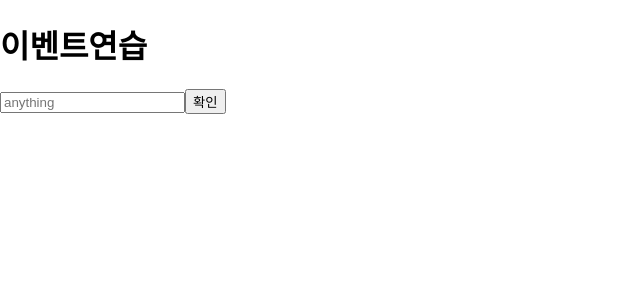
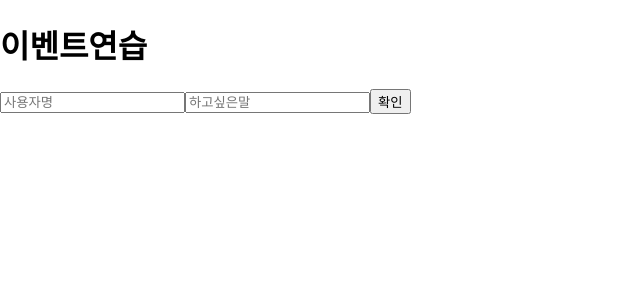
Before and after one commit to winertop6924/practice, a React (Create React App) app: page / in a window 1280 px wide. Shown: the top 300 px of the page, without its empty margins (0-640 px from the left). Built offline with nearby package versions, Linux system fonts and the light colour scheme.

Commit message:
input 여러개 다루기

```diff
--- a/src/EventPractice.js
+++ b/src/EventPractice.js
@@ -1,34 +1,51 @@
 import React, { Component } from "react";
 class EventPractice extends Component {
   state = {
+    username: "",
     message: "",
   };
 
+  handleChange = (e) => {
+    this.setState({
+      [e.target.name]: e.target.value,
+    });
+  };
+  handleClick = (e) => {
+    //alert(this.state.username + " " + this.state.message);
+    alert(
+      "안녕하세요 " +
+        " " +
+        this.state.username +
+        "님 " +
+        "하고싶은 말은: " +
+        this.state.message +
+        " 입니다"
+    );
+    this.setState({
+      username: "",
+      message: "",
+    });
+  };
   render() {
     return (
       <div>
         <h1>이벤트연습</h1>
+
+        <input
+          type="text"
+          name="username"
+          placeholder="사용자명"
+          value={this.state.username}
+          onChange={this.handleChange}
+        />
         <input
           type="text"
           name="message"
-          placeholder="anything"
+          placeholder="하고싶은말"
           value={this.state.message}
-          onChange={(e) => {
-            this.setState({
-              message: e.target.value,
-            });
-          }}
+          onChange={this.handleChange}
         />
-        <button
-          onClick={() => {
-            alert(this.state.message);
-            this.setState({
-              message: "",
-            });
-          }}
-        >
-          확인
-        </button>
+        <button onClick={this.handleClick}>확인</button>
       </div>
     );
   }
```
Also changed, not shown: 1 other file (tests, documents, lock files or other folders).
